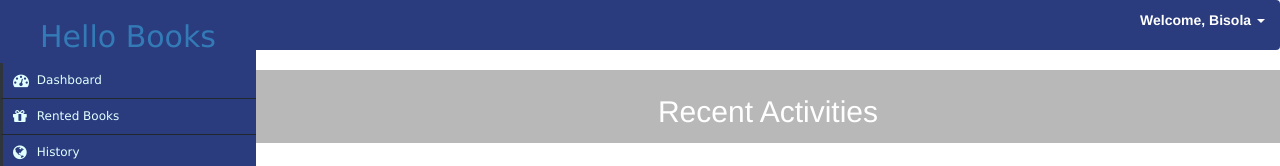
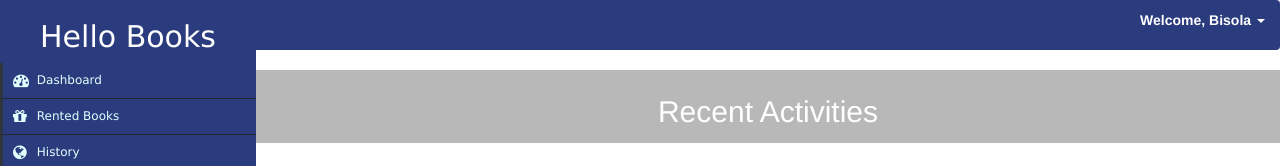
Before and after one commit to nosisky/nosisky.github.io, a plain HTML site: page template/users/index.html in a window 1280 px wide. Shown: the top 166 px of the page. Drawn offline with Linux system fonts and the light colour scheme.

Commit message:
Update index.html

```diff
--- a/template/users/index.html
+++ b/template/users/index.html
@@ -28,7 +28,7 @@
     </div>
 
 	<div class="nav-side-menu">
-		<div class="brand"><a href="../"><h2>Hello Books</h2></a></div>
+		<div class="brand"><a href="../"><h2 style="color: #fff">Hello Books</h2></a></div>
     <i class="fa fa-bars fa-2x toggle-btn" data-toggle="collapse" data-target="#menu-content"></i>
 
         <div class="menu-list">
```
